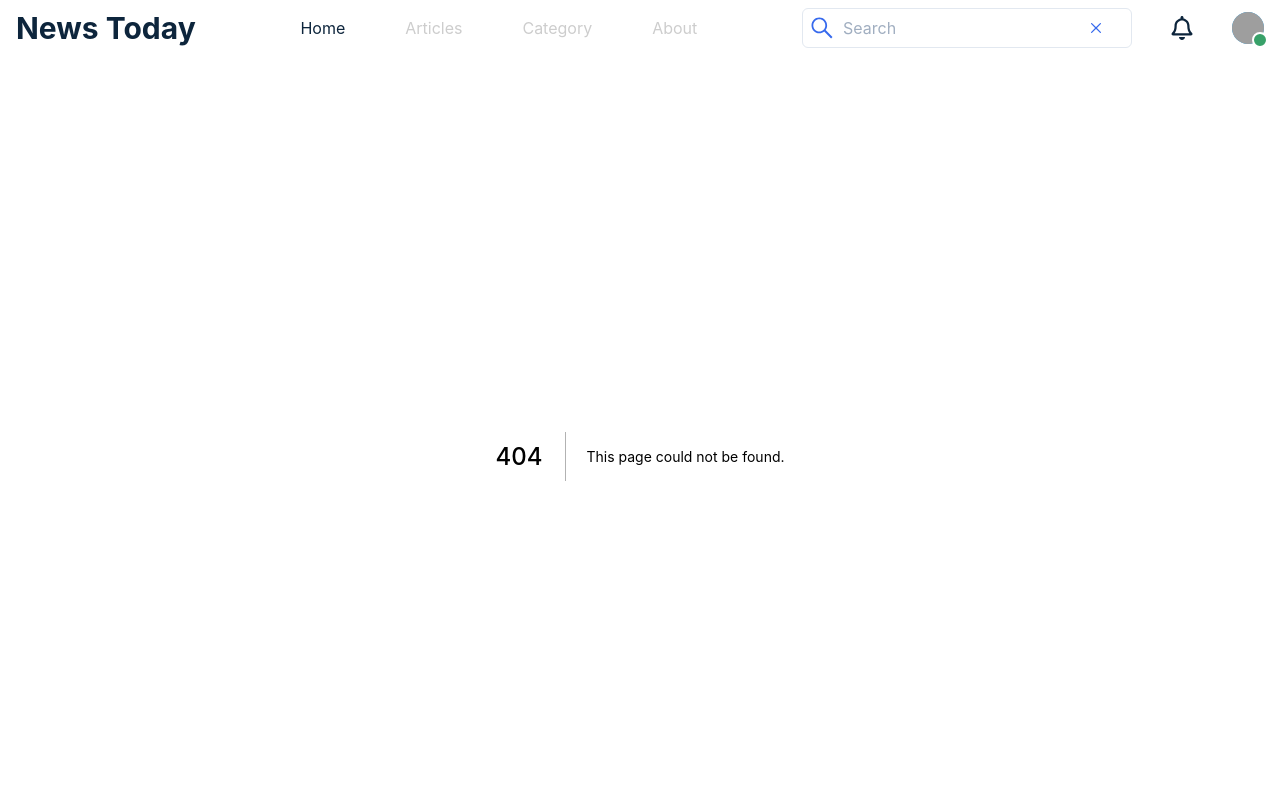
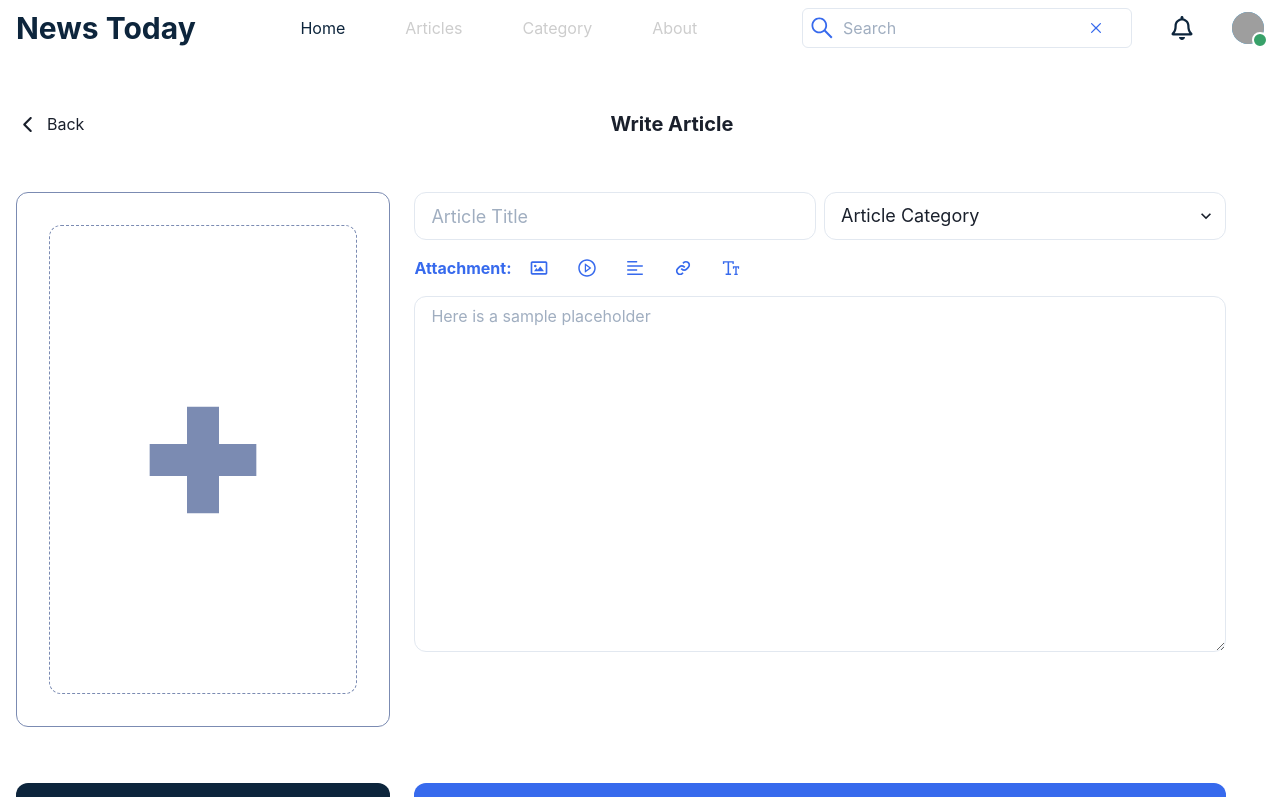
Before and after one commit to Bawazier/news-today-web, a Next.js app: page /new-story in a window 1280 px wide. Before the commit this address had no page. Shown: the top 797 px of the page. Built offline with nearby package versions, Linux system fonts and the light colour scheme; grey boxes are pictures that could not be loaded.

Commit message:
create form new article page

```diff
--- /dev/null
+++ b/pages/new-story.js
@@ -0,0 +1,145 @@
+import React from "react";
+import {
+  Image,
+  Box,
+  Center,
+  Container,
+  Heading,
+  Button,
+  Flex,
+  Spacer,
+  HStack,
+  VStack,
+  SimpleGrid,
+  Icon,
+  LinkBox,
+  LinkOverlay,
+  IconButton,
+  Menu,
+  MenuButton,
+  MenuList,
+  MenuItem,
+  Text,
+  Textarea,
+  Input,
+  Select,
+  FormControl,
+  FormLabel,
+  FormErrorMessage,
+  FormHelperText,
+} from "@chakra-ui/react";
+import { IoIosArrowBack } from "@react-icons/all-files/io/IoIosArrowBack";
+import { BiPlusMedical } from "@react-icons/all-files/bi/BiPlusMedical";
+import { BiImage } from "@react-icons/all-files/bi/BiImage";
+import { AiOutlinePlayCircle } from "@react-icons/all-files/ai/AiOutlinePlayCircle";
+import { AiOutlineAlignLeft } from "@react-icons/all-files/ai/AiOutlineAlignLeft";
+import { BiLink } from "@react-icons/all-files/bi/BiLink";
+import { AiOutlineFontSize } from "@react-icons/all-files/ai/AiOutlineFontSize";
+
+function NewStory() {
+  return (
+    <Container maxW="container.xl">
+      <Box py="14">
+        <Flex align="center">
+          <Box>
+            <LinkBox>
+              <HStack align="center">
+                <Icon as={IoIosArrowBack} fontSize="23px" fontWeight="bold" />
+                <LinkOverlay href="#">Back</LinkOverlay>
+              </HStack>
+            </LinkBox>
+          </Box>
+          <Spacer />
+          <Box>
+            <Heading as="h4" size="md">
+              Write Article
+            </Heading>
+          </Box>
+          <Spacer />
+          <Box>&nbsp;</Box>
+        </Flex>
+      </Box>
+      <Box w="full" mb="20">
+        <VStack w="full" spacing="14">
+          <HStack align="start" w="full" h="full" spacing="6">
+            <Box w="30%" h="535px" rounded="xl" p="8" borderWidth="0.5px" borderStyle="solid" borderColor="text.100">
+              <Center w="full" h="full" rounded="xl" borderWidth="1px" borderStyle="dashed" borderColor="text.100">
+                <Icon as={BiPlusMedical} fontSize="9xl" color="text.100" />
+              </Center>
+            </Box>
+            <VStack w="65%" align="start">
+              <HStack w="full">
+                <FormControl id="title" isRequired>
+                  <Input placeholder="Article Title" size="lg" rounded="xl" />
+                </FormControl>
+                <FormControl id="category">
+                  <Select placeholder="Article Category" size="lg" rounded="xl">
+                    <option>Economy</option>
+                    <option>Politic</option>
+                    <option>Country</option>
+                    <option>Health</option>
+                    <option>Beauty</option>
+                  </Select>
+                </FormControl>
+              </HStack>
+              <HStack color="text.400" fontWeight="bold">
+                <Text>Attachment:</Text>
+                <IconButton
+                  variant="ghost"
+                  colorScheme="none"
+                  aria-label="Place Image"
+                  fontSize="20px"
+                  icon={<BiImage />}
+                />
+                <IconButton
+                  variant="ghost"
+                  colorScheme="none"
+                  aria-label="Place Video"
+                  fontSize="20px"
+                  icon={<AiOutlinePlayCircle />}
+                />
+                <IconButton
+                  variant="ghost"
+                  colorScheme="none"
+                  aria-label="Align Left"
+                  fontSize="20px"
+                  icon={<AiOutlineAlignLeft />}
+                />
+                <IconButton
+                  variant="ghost"
+                  colorScheme="none"
+                  aria-label="Place Link"
+                  fontSize="20px"
+                  icon={<BiLink />}
+                />
+                <IconButton
+                  variant="ghost"
+                  colorScheme="none"
+                  aria-label="Font Size"
+                  fontSize="20px"
+                  icon={<AiOutlineFontSize />}
+                />
+              </HStack>
+              <Textarea
+                w="full"
+                h="356px"
+                rounded="xl"
+                placeholder="Here is a sample placeholder"
+              />
+            </VStack>
+          </HStack>
+          <HStack w="full" spacing="6">
+            <Button w="30%" size="lg" rounded="xl" bg="btn.900" color="text.50">
+              Choose Cover Photo
+            </Button>
+            <Button w="65%" size="lg" rounded="xl" bg="btn.800" color="text.50">
+              Request Publish Article
+            </Button>
+          </HStack>
+        </VStack>
+      </Box>
+    </Container>
+  );
+}
+
+export default NewStory;
```
